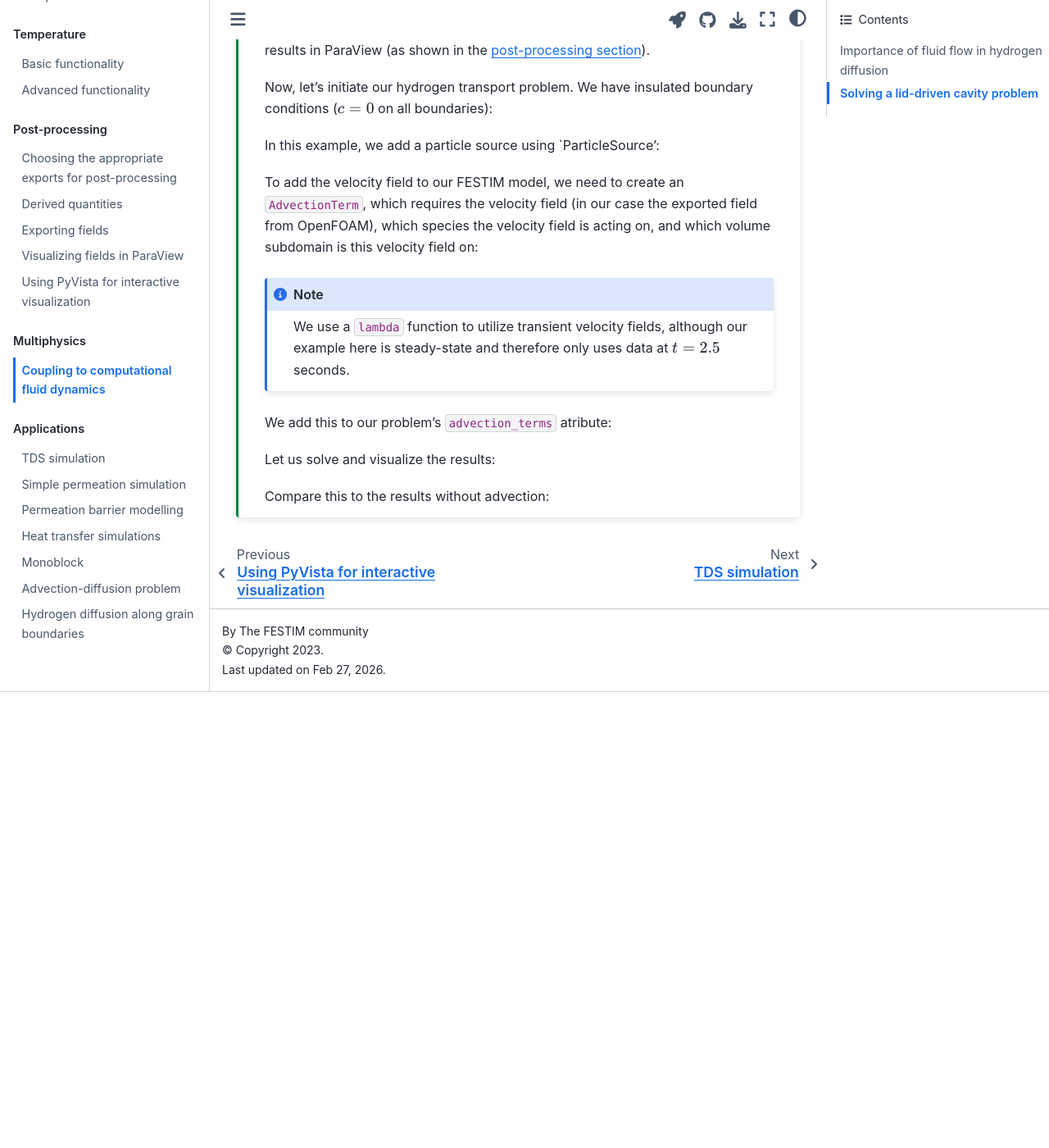
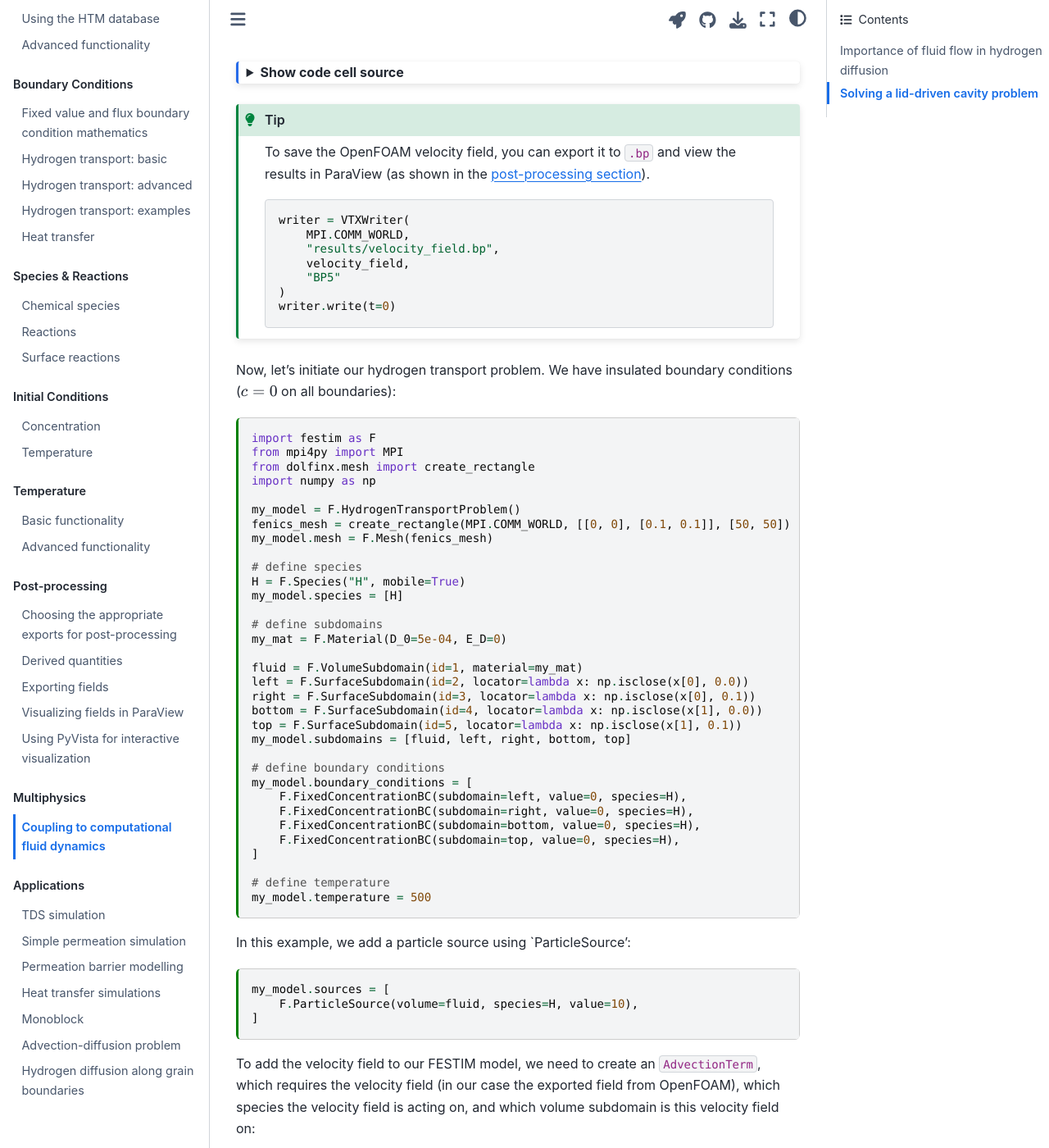
Before and after one commit to festim-dev/FESTIM-workshop, a Jupyter Book: the page built from book/content/multiphysics/cfd.md, in a window 1280 px wide and 1400 px high, scrolled down 2535 px. Shown: the whole window at 82% size. Built offline with Jupyter Book 1.0.4 settings and Sphinx 7.4.7 and the Sphinx Book theme 1.1.4, drawn with Linux system fonts in a browser that asks for light colours; pages that are not in the unit, such as notebooks, are missing from menus; before the commit the page ends 3379 px from its top, so only the background shows below that; some of the changed text lies outside the part shown.

Commit message:
fix cells

`````diff
--- a/book/content/multiphysics/cfd.md
+++ b/book/content/multiphysics/cfd.md
@@ -57,7 +57,7 @@
 
 This section discusses how to setup and solve a coupled problem between OpenFOAM and FESTIM, as outlined in the FESTIM 2 review paper. Specifically, we'll solve a lid-driven cavity problem by calculating the velocity field in OpenFOAM and exporting it to FESTIM to solve our diffusion model.
 
-```{see also}
+```{seealso}
 Check out the [FESTIM 2 review paper](https://arxiv.org/abs/2509.24760) to learn more.
 ```
 
@@ -76,7 +76,7 @@
 
 Let us first import our OpenFOAM data (which has been stored on the [FESTIM 2 review paper repo](https://github.com/festim-dev/FESTIM-v2-review/tree/main/coupling/coupling_cfd/data).)
 
-```{see also}
+```{seealso}
 The OpenFOAM case for this problem can be found [here](https://github.com/festim-dev/FESTIM-v2-review/blob/main/coupling/coupling_cfd/ldc_coupling.py). This problem uses the *icoFOAM* solver, take a look at the [OpenFOAM documentation](https://www.openfoam.com/documentation/tutorial-guide/2-incompressible-flow/2.1-lid-driven-cavity-flow#x6-60002.1) for more information about running an OpenFOAM case.
 ```
 
@@ -145,7 +145,7 @@
 
 ````{tip}
 To save the OpenFOAM velocity field, you can export it to `.bp` and view the results in ParaView (as shown in the [post-processing section](../post_process/paraview.md)).
-```{code-cell} ipython3
+```
 writer = VTXWriter(
     MPI.COMM_WORLD,
     "results/velocity_field.bp",
@@ -154,6 +154,7 @@
 )
 writer.write(t=0)
 ```
+````
 
 +++
 
`````
